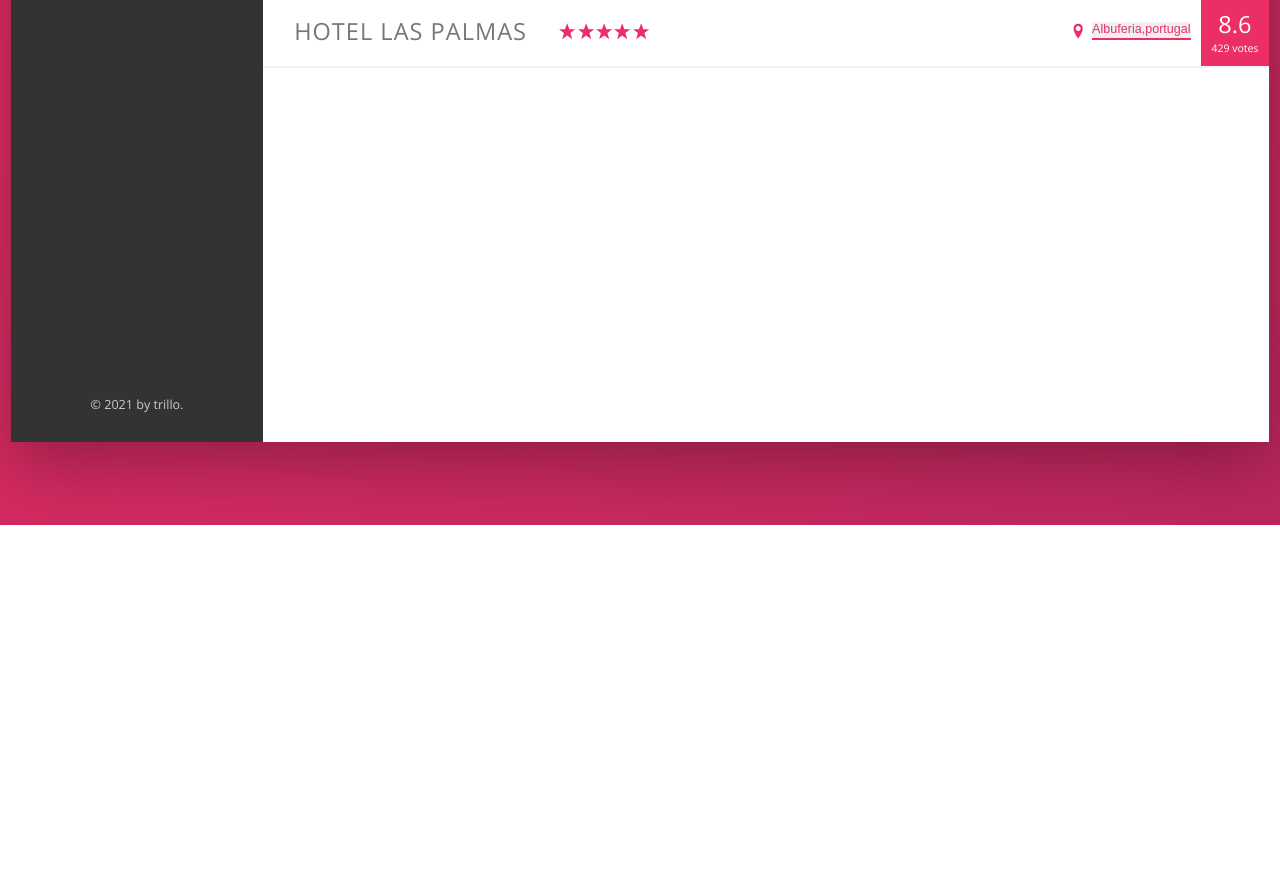
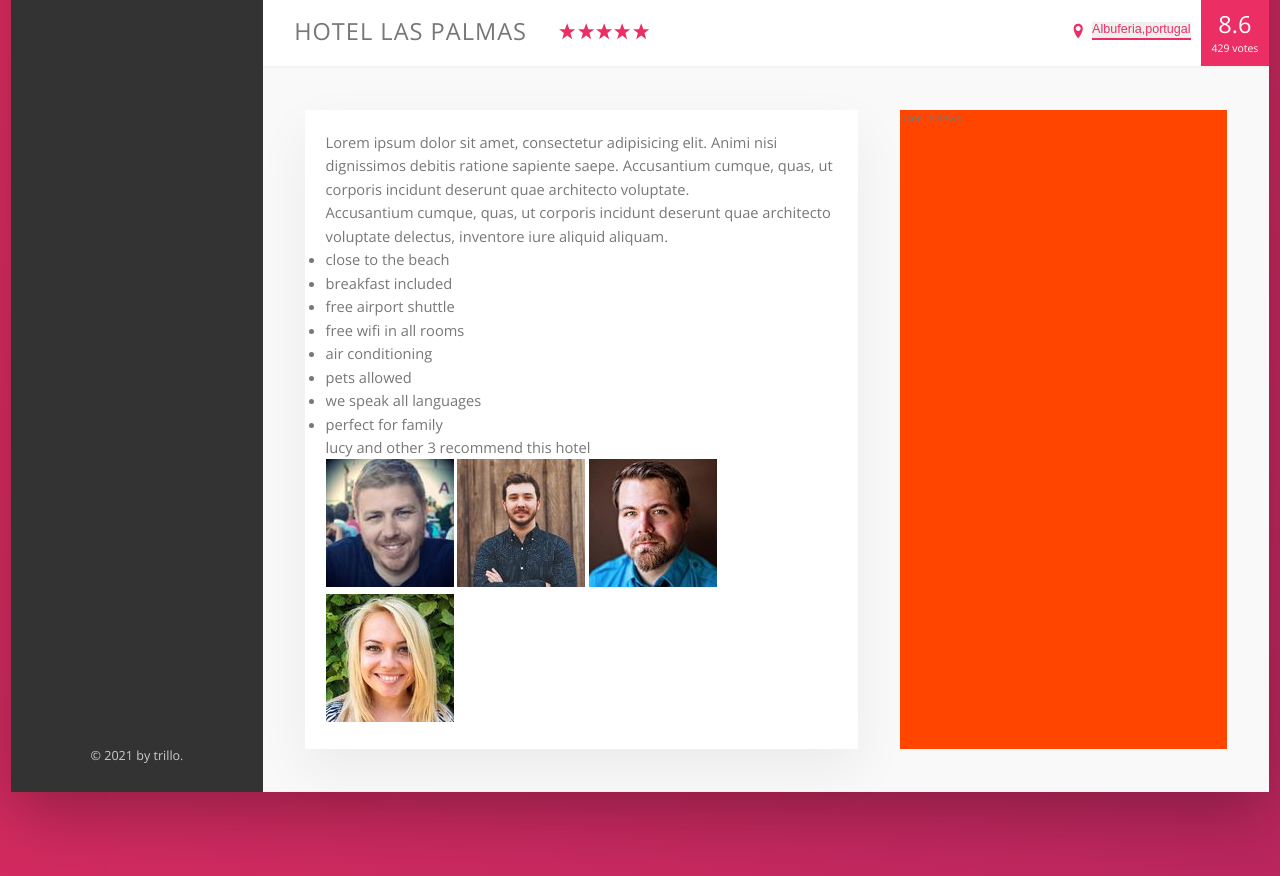
Before and after one commit to akshitkumar450/trillo, a website: page index.html in a window 1280 px wide. Shown: the part 554-1430 px from the top of the page. Before the commit the page ends 1079 px from the top, so only its background shows below. Drawn offline with nearby package versions, Linux system fonts and the light colour scheme.

Commit message:
description-1

```diff
--- a/index.html
+++ b/index.html
@@ -141,6 +141,43 @@
                             <div class="overview__rating-count">429 votes</div>
                         </div>
                     </div>
+
+                    <div class="detail">
+                            <div class="description">
+                                 <p class="paragraph">
+                                    Lorem ipsum dolor sit amet, consectetur adipisicing elit. Animi nisi dignissimos debitis ratione sapiente saepe. Accusantium cumque, quas, ut corporis incidunt deserunt quae architecto voluptate.
+                                 </p>
+                                 <p class="paragraph">
+                                    Accusantium cumque, quas, ut corporis incidunt deserunt quae architecto voluptate delectus, inventore iure aliquid aliquam.
+                                 </p>
+                                 <ul class="list">
+                                     <li class="list__item">close to the beach </li>
+                                     <li class="list__item">breakfast included</li>
+                                     <li class="list__item">free airport shuttle</li>
+                                     <li class="list__item">free wifi in all rooms</li>
+                                     <li class="list__item">air conditioning</li>
+                                     <li class="list__item">pets allowed</li>
+                                     <li class="list__item">we speak all languages</li>
+                                     <li class="list__item">perfect for family</li>
+                                 </ul>
+
+                                 <div class="recommend">
+                                     <p class="recommend__count">
+                                         lucy and other 3 recommend this hotel
+                                     </p>
+                                     <div class="recommend__friends">
+                                         <img src="img/user-3.jpg" alt="friend-3" class="recommend__photo">
+                                         <img src="img/user-4.jpg" alt="friend-4" class="recommend__photo">
+                                         <img src="img/user-5.jpg" alt="friend-5" class="recommend__photo">
+                                         <img src="img/user-6.jpg" alt="friend-6" class="recommend__photo">
+                                     </div>
+                                 </div>
+                            </div>
+
+                            <div class="user-reviews">
+                                user reviews
+                            </div>
+                    </div>
                 </main>
            </div>
        </div>
--- a/sass/_component.scss
+++ b/sass/_component.scss
@@ -273,7 +273,7 @@
 
   50% {
     transform: scale(1.1);
-    box-shadow: 0 1rem 4rem rgba(0, 0, 0, 0.2);
+    box-shadow: 0 1rem 4rem rgba(0, 0, 0, 0.4);
   }
 
   100% {
--- a/sass/_layout.scss
+++ b/sass/_layout.scss
@@ -31,6 +31,25 @@
 .hotel-view {
   background-color: #fff;
   flex: 1;
-  // testing
-  height: 80rem;
 }
+
+.detail {
+  display: flex;
+  background-color: var(--color-grey-light-1);
+  padding: 4rem;
+  border-bottom: 1px solid var(--color-grey-light-2);
+}
+
+.description {
+  font-size: 1.4rem;
+  background-color: #fff;
+  flex: 0 0 60%;
+  margin-right: 4rem;
+  box-shadow: 0 2rem 5rem rgba(0, 0, 0, 0.06);
+  padding: 2rem;
+}
+
+.user-reviews {
+  background-color: orangered;
+  flex: 1;
+}
```
Also changed, not shown: css/style.css.
